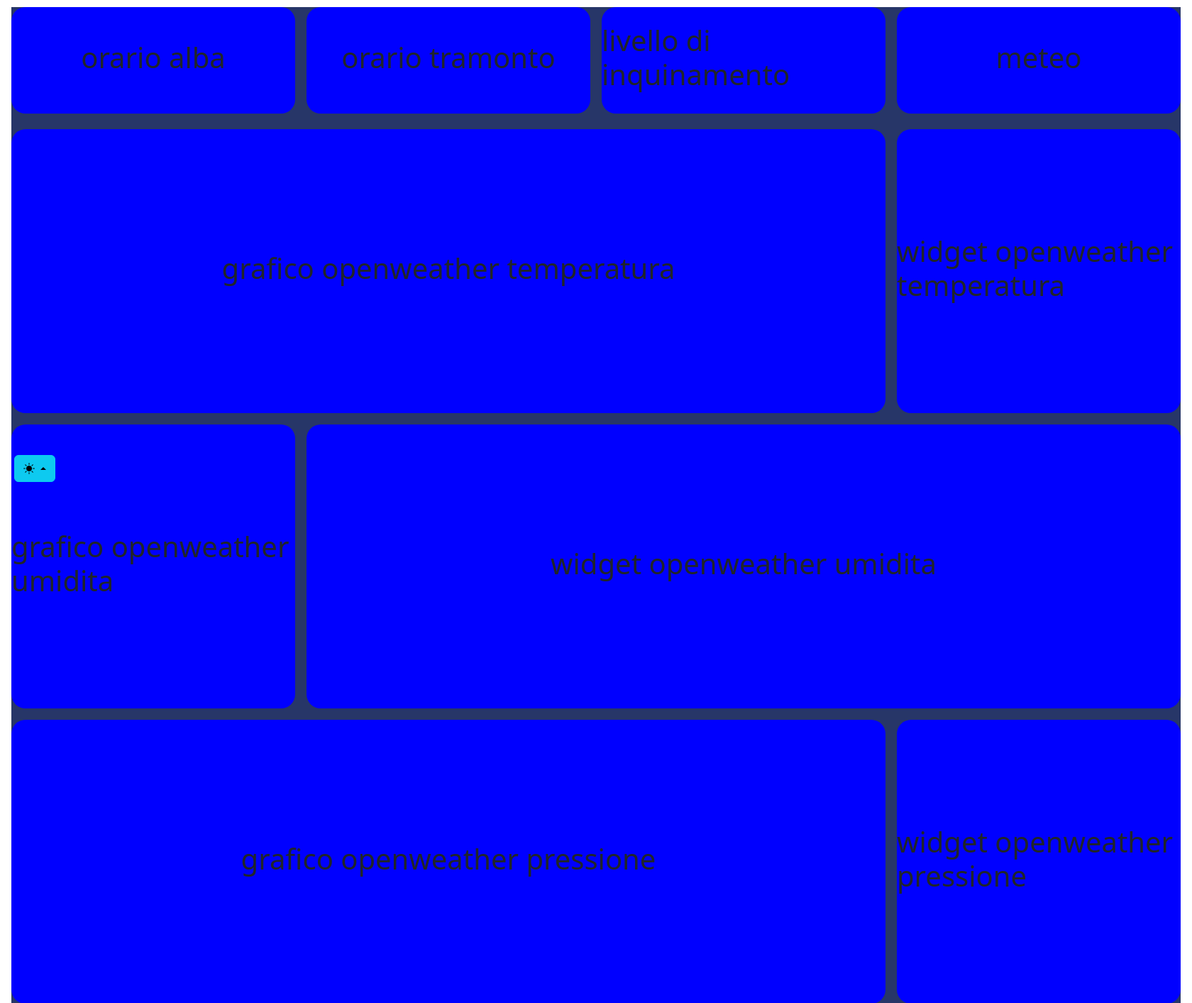
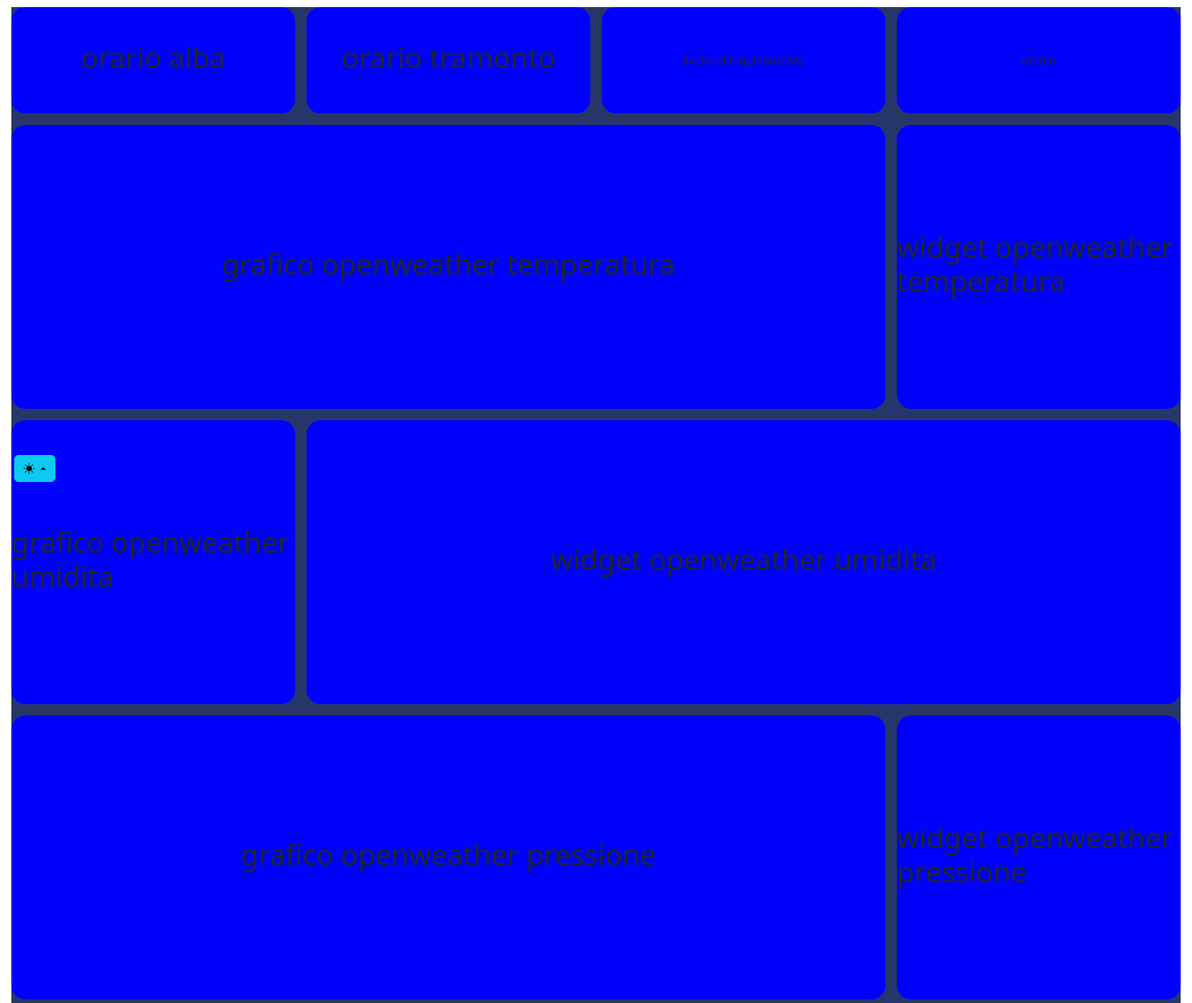
Before and after one commit to CoccodrillooXDS/AriaConnect_WebServer, a Flask app: page /dashboard in a window 1680 px wide. Shown: the part 101-1514 px from the top of the page at 71% size. Run offline with Flask 3, Linux system fonts and the light colour scheme; parts of the project's set-up code (start-up, migrations or seed data) failed here and were passed over.

Commit message:
bella cocco

```diff
--- a/static/css/dashboard.css
+++ b/static/css/dashboard.css
@@ -14,24 +14,86 @@ html[data-bs-theme="light"] .content {
     flex-wrap: wrap !important;
     flex-direction: row !important;
     justify-content: flex-start !important;
+    gap:16px;
 }
 
-.orario-alba, .orario-tramonto, .livello-inquinamento{
-    margin-right: 16px;
+.box{
+    display:flex;
+    flex-direction: row;
+    flex-wrap: nowrap;
+    justify-content: flex-start;
+    gap:16px;
 }
-.orario-alba, .orario-tramonto, .livello-inquinamento, .meteo{
-    margin-bottom: 22px;
 
+.orario-alba{
+    order:1;
 }
+
+.orario-tramonto{
+    order:2
+}
+
+.box{
+    order:3;
+}
+
+.grafico-open-weather-temperatura{
+    order:4;
+}
+
+.widget-open-weather-temperatura{
+    order:5;
+}
+
+.widget-open-weather-umidita{
+    order:6;
+}
+
+.grafico-open-weather-umidita{
+    order:7;
+}
+
+.grafico-open-weather-pressione{
+    order:8;
+}
+
+.widget-open-weather-pressione{
+    order:9;
+}
+
+.widget-rilevato-temperatura{
+    order:10;
+}
+
+.widget-rilevato-umidita{
+    order:11;
+}
+
+.widget-rilevato-pressione{
+    order:12;
+}
+
+.box-inquinanti{
+    order:13;
+}
+
+.mappa{
+    order:14;
+}
+
 
 
 .orario-alba, .orario-tramonto, .livello-inquinamento, .meteo{
     width: 400px;
     height: 150px;
+    min-width: 200px;
 }
 
 .orario-alba, .orario-tramonto, .livello-inquinamento, .meteo, .grafico-open-weather-temperatura, .grafico-open-weather-umidita, .grafico-open-weather-pressione, .widget-open-weather-temperatura, .widget-open-weather-umidita, .widget-open-weather-pressione, .widget-rilevato-temperatura, .widget-rilevato-umidita, .widget-rilevato-pressione, .CO, .CO2, .NH3, .NO2, .pm10, .TVOC, .mappa{
     background-color: blue;
+    position:relative;
+    flex-grow: 0;
+    flex-shrink: 1;
     border-radius: 20px;
     align-items: center;
     display: flex;
@@ -41,31 +103,14 @@ html[data-bs-theme="light"] .content {
 .grafico-open-weather-temperatura, .grafico-open-weather-umidita, .grafico-open-weather-pressione{
     height: 400px;
     width: 1232px;
+    min-width:calc(1232/2)px;
 }
 
-.grafico-open-weather-temperatura, .widget-open-weather-temperatura, .grafico-open-weather-umidita, .widget-open-weather-umidita{
-    margin-bottom: 16px;
-}
-
-.grafico-open-weather-pressione, .widget-open-weather-pressione{
-    margin-bottom: 22px;
-}
-
-.grafico-open-weather-umidita{
-    margin-left:16px
-}
-
-.grafico-open-weather-temperatura,.grafico-open-weather-pressione, .widget-rilevato-temperatura, .widget-rilevato-umidita, .widget-rilevato-pressione{
-    margin-right: 16px;
-}
-
-.widget-rilevato-pressione, .widget-rilevato-temperatura, .widget-rilevato-umidita{
-    margin-bottom:22px;
-}
 
 .widget-open-weather-temperatura, .widget-open-weather-umidita, .widget-open-weather-pressione, .widget-rilevato-temperatura, .widget-rilevato-umidita, .widget-rilevato-pressione{
     height: 400px;
     width: 400px;
+    min-width:calc(400/2)px;
 }
 
 .box-inquinanti{
--- a/templates/dashboard.html
+++ b/templates/dashboard.html
@@ -8,8 +8,10 @@
 {% endblock %}
 <div class="orario-alba"><h1>orario alba</h1></div>
 <div class="orario-tramonto"><h1>orario tramonto</h1></div>
-<div class="livello-inquinamento"><h1>livello di inquinamento</h1></div>
-<div class="meteo"><h1>meteo</h1></div>
+<div class="box">
+    <div class="livello-inquinamento">livello di inquinamento</div>
+    <div class="meteo">meteo</div>
+</div>
 
 <div class="grafico-open-weather-temperatura"><h1>grafico openweather temperatura</h1></div>
 <div class="widget-open-weather-temperatura"><h1>widget openweather temperatura</h1></div>
```
Also changed, not shown: other parts of static/css/dashboard.css (+78 -2 lines).
